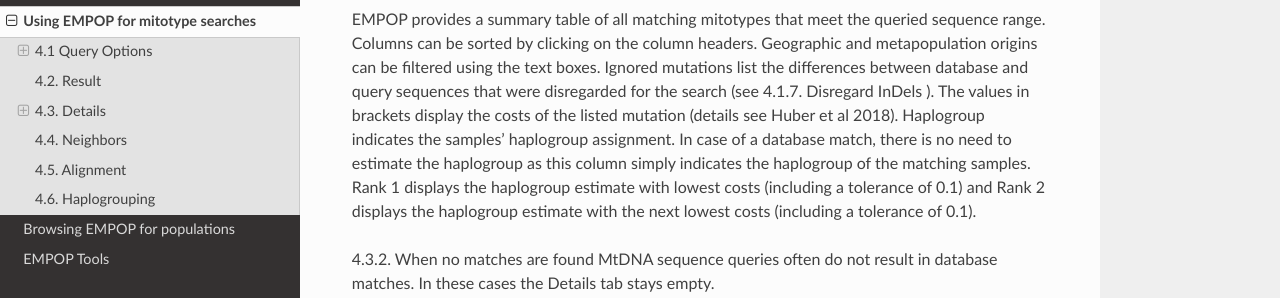
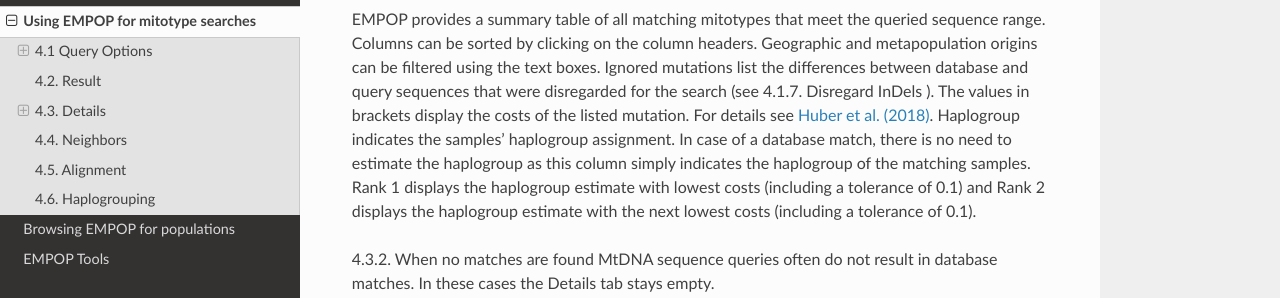
Before and after one commit to gmitirol/empop-use, an MkDocs documentation site: the page built from docs/using_empop.md, in a window 1280 px wide and 900 px high, scrolled down 6081 px. Shown: the part 248-546 px from the top of the window. Built offline with MkDocs 1.6.1, drawn with Linux system fonts in a browser that asks for light colours; nearby versions of some CDN libraries; some of the changed lines change nothing that is shown; some of the changed text lies outside the part shown.

Commit message:
Update using_empop.md
updated ref for Huber et al. 2018

```diff
--- a/docs/using_empop.md
+++ b/docs/using_empop.md
@@ -141,7 +141,7 @@
 
 EMPOP provides a summary table of all matching mitotypes that meet the queried sequence range. Columns can be sorted by clicking on the column headers.
 Geographic and metapopulation origins can be filtered using the text boxes.
-Ignored mutations list the differences between database and query sequences that were disregarded for the search (see 4.1.7. Disregard InDels ). The values in brackets display the costs of the listed mutation (details see Huber et al 2018).
+Ignored mutations list the differences between database and query sequences that were disregarded for the search (see 4.1.7. Disregard InDels ). The values in brackets display the costs of the listed mutation. For details see [Huber et al. (2018)](https://pubmed.ncbi.nlm.nih.gov/30241075/).
 Haplogroup indicates the samples’ haplogroup assignment. In case of a database match, there is no need to estimate the haplogroup as this column simply indicates the haplogroup of the matching samples. Rank 1 displays the haplogroup estimate with lowest costs (including a tolerance of 0.1) and Rank 2 displays the haplogroup estimate with the next lowest costs (including a tolerance of 0.1).
 
 4.3.2. When no matches are found
@@ -166,7 +166,7 @@
 An “Event” refers to the biological meaning of any difference but not the absolute number of differing nucleotides. As such, a tandem deletion (or insertion) in the AC-repeat region between 514 and 524 is regarded as one event, and therefore one difference between otherwise matching mitotypes. The same rationale applies to the 6 bp Chibcha deletion between 105 and 110 or 106 and 111, the 9 bp deletion between 8281 and 8290, as well as other (less abundant) block indels in the mitochondrial genome.
 Additional information is provided with regard to differences between query mitotype and neighbors. These are listed in the columns cost, count and mutations.
 
-Costs are determined by the change from the base profile symbol to the test profile symbol (approximately 1.0 for an average mutation). See Huber et al 2018 for further details.
+Costs are determined by the change from the base profile symbol to the test profile symbol (approximately 1.0 for an average mutation). See [Huber et al. (2018)](https://pubmed.ncbi.nlm.nih.gov/30241075/) for further details.
 
 Count lists the number of mutational events between query and database mitotypes.
 Note that some combined mutations are single events, e.g. 523del 524del or 106-111del and treated as such in EMPOP.
@@ -181,4 +181,4 @@
 ### 4.6. Haplogrouping
 The assignment of haplogroups to mitotypes contributes substantial value for quality control, not only in forensic genetics but also in population and medical genetics. The availability of Phylotree, a widely accepted phylogenetic tree of human mitochondrial DNA lineages, led to the development of several (semi-)automated software solutions for haplogrouping. However, the currently existing tools only make use of haplogroup-defining mutations, whereas private mutations (beyond the haplogroup level) can be additionally informative allowing for enhanced haplogroup assignment.
 
-The scientific publication is currently under preparation, details will follow later.
+For details see [Huber et al. (2018)](https://pubmed.ncbi.nlm.nih.gov/30241075/).
```
